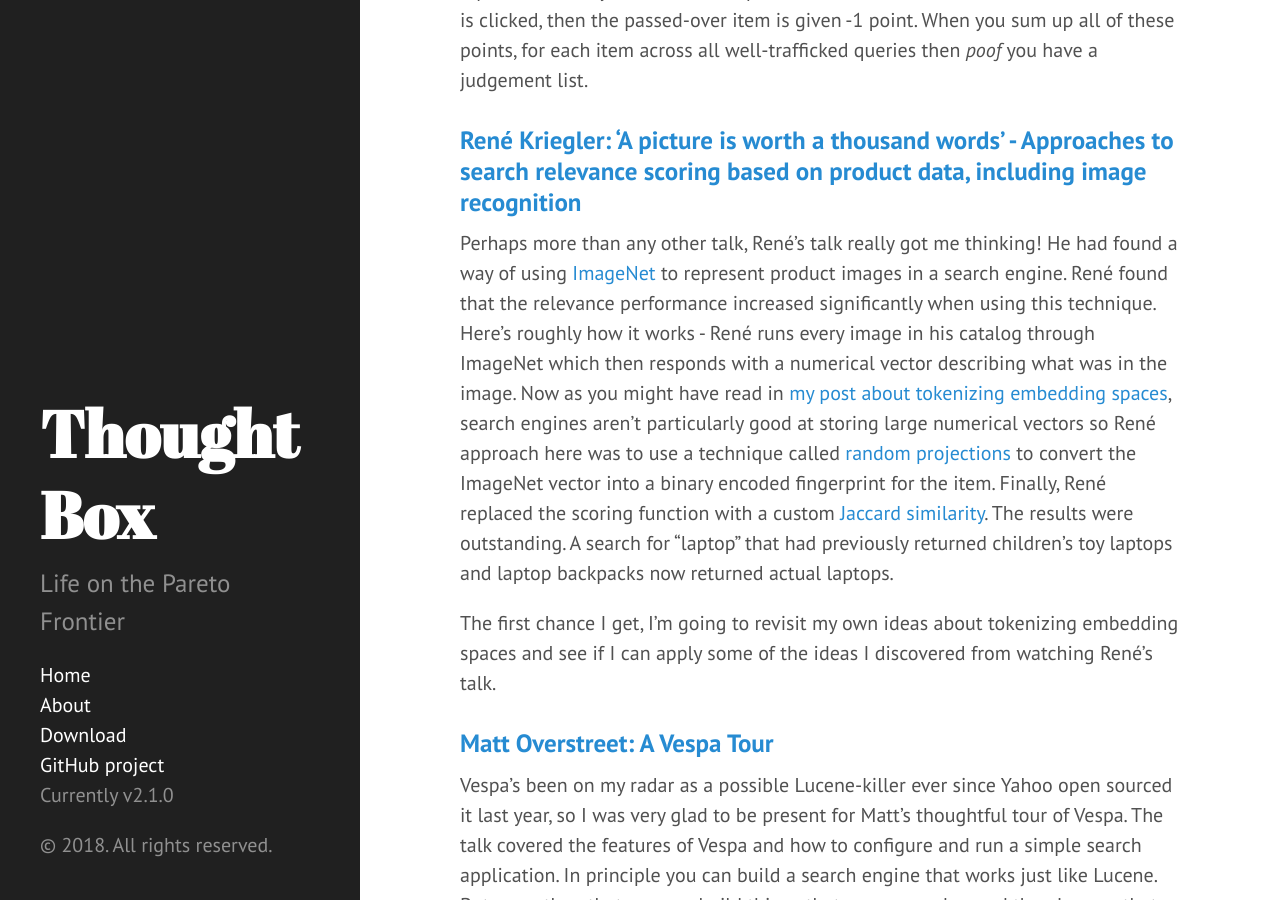
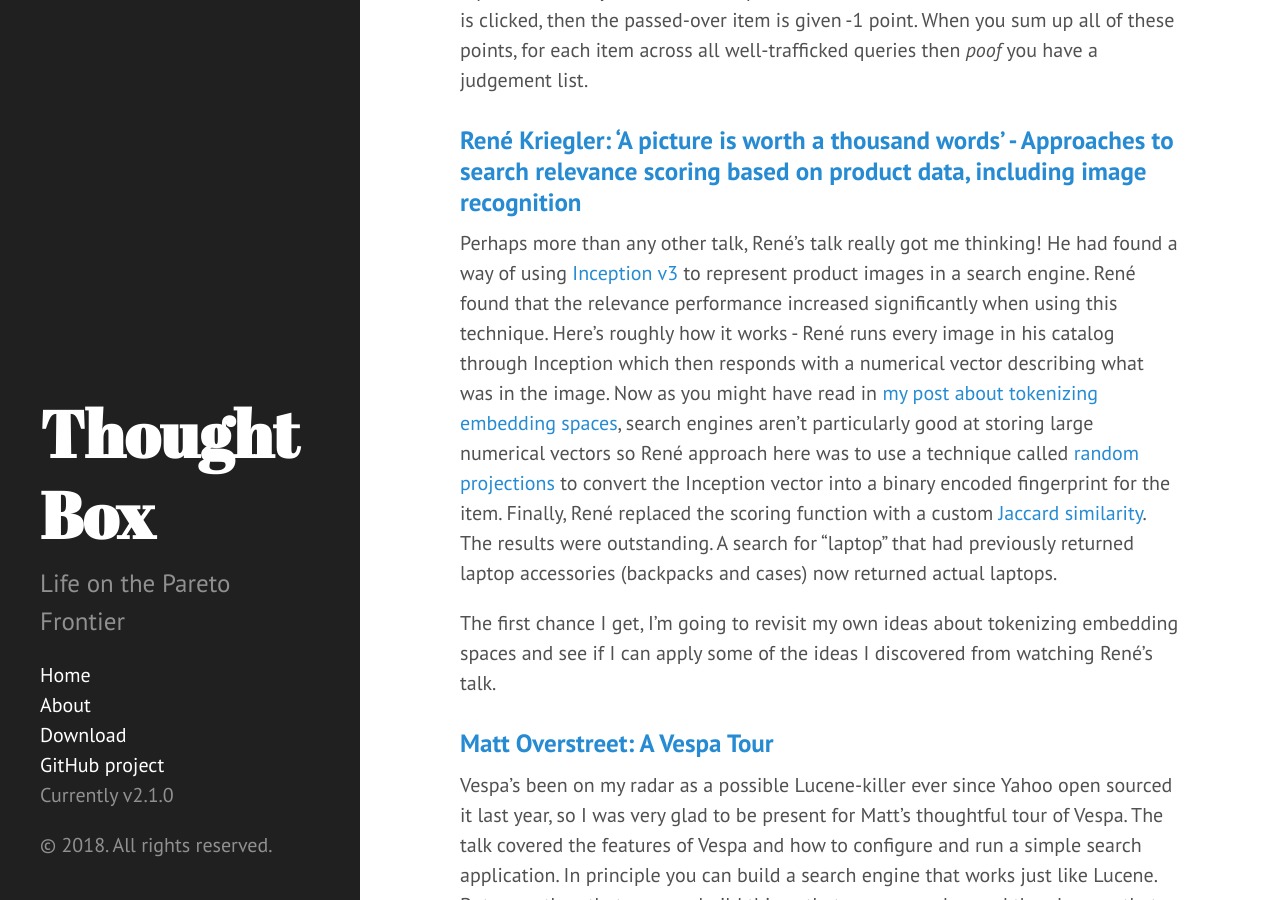
Before and after one commit to JnBrymn/JnBrymn.github.io, a Jekyll site: the page built from _posts/2018-04-30-haystack-highlights.md, in a window 1280 px wide and 900 px high, scrolled down 4897 px. Built offline with Jekyll 4.4.1, drawn with Linux system fonts in a browser that asks for light colours; comment, search, counter and statistics services are not loaded.

Commit message:
rené's comments

```diff
--- a/_posts/2018-04-30-haystack-highlights.md
+++ b/_posts/2018-04-30-haystack-highlights.md
@@ -70,7 +70,7 @@
 Elizabeth also talked about some techniques for generating judgement lists from click logs. For instance, with a technique called "query chaining" you watch for users that click on several items in the results sets. Every time an item gets clicked it gets 1 point, but every time an item is passed over and a different item lower in the list is clicked, then the passed-over item is given -1 point. When you sum up all of these points, for each item across all well-trafficked queries then _poof_ you have a judgement list.
 
 ### [René Kriegler: 'A picture is worth a thousand words' - Approaches to search relevance scoring based on product data, including image recognition](https://www.slideshare.net/RenKriegler/a-picture-is-worth-a-thousand-words-93680178)
-Perhaps more than any other talk, René's talk really got me thinking! He had found a way of using [ImageNet](http://www.image-net.org/) to represent product images in a search engine. René found that the relevance performance increased significantly when using this technique. Here's roughly how it works - René runs every image in his catalog through ImageNet which then responds with a numerical vector describing what was in the image. Now as you might have read in [my post about tokenizing embedding spaces]({{ site.baseurl }}{% post_url 2018-03-23-tokenizing-embedding-spaces %}), search engines aren't particularly good at storing large numerical vectors so René approach here was to use a technique called [random projections](https://en.wikipedia.org/wiki/Random_projection) to convert the ImageNet vector into a binary encoded fingerprint for the item. Finally, René replaced the scoring function with a custom [Jaccard similarity](https://en.wikipedia.org/wiki/Jaccard_index). The results were outstanding. A search for "laptop" that had previously returned children's toy laptops and laptop backpacks now returned actual laptops.
+Perhaps more than any other talk, René's talk really got me thinking! He had found a way of using [Inception v3](https://github.com/tensorflow/models/tree/master/research/inception) to represent product images in a search engine. René found that the relevance performance increased significantly when using this technique. Here's roughly how it works - René runs every image in his catalog through Inception which then responds with a numerical vector describing what was in the image. Now as you might have read in [my post about tokenizing embedding spaces]({{ site.baseurl }}{% post_url 2018-03-23-tokenizing-embedding-spaces %}), search engines aren't particularly good at storing large numerical vectors so René approach here was to use a technique called [random projections](https://en.wikipedia.org/wiki/Random_projection) to convert the Inception vector into a binary encoded fingerprint for the item. Finally, René replaced the scoring function with a custom [Jaccard similarity](https://en.wikipedia.org/wiki/Jaccard_index). The results were outstanding. A search for "laptop" that had previously returned laptop accessories (backpacks and cases) now returned actual laptops.
 
 The first chance I get, I'm going to revisit my own ideas about tokenizing embedding spaces and see if I can apply some of the ideas I discovered from watching René's talk.
 
```
